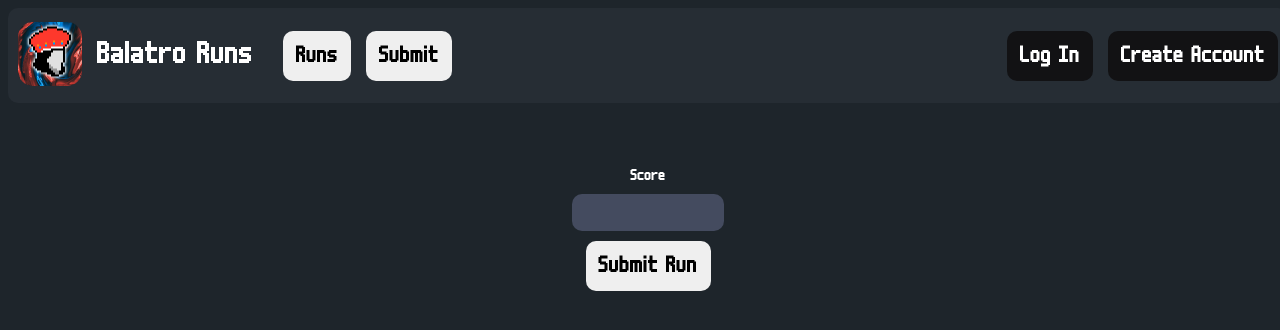
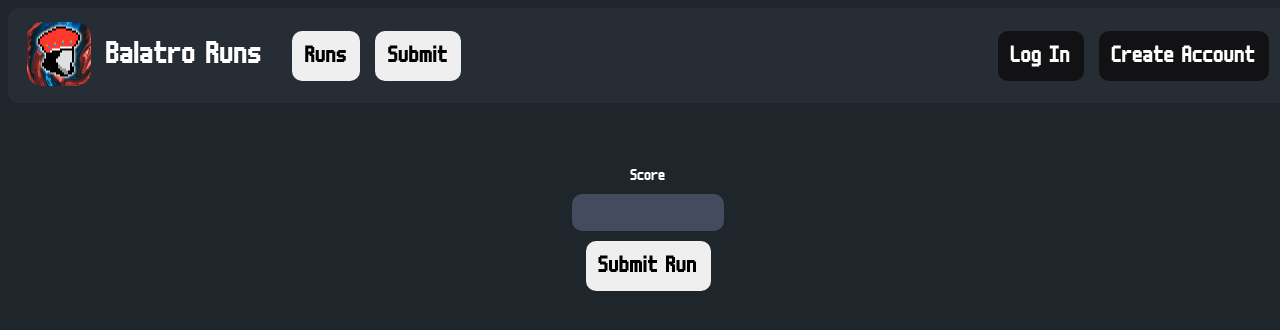
Before and after one commit to nozzelozze/BalatroRunTracker, a PHP site: page /new in a window 1280 px wide. Shown: the top 330 px of the page. Run offline with PHP 8.4, Linux system fonts and the light colour scheme; some libraries are stand-ins or nearby versions.

Commit message:
restructure styles

```diff
--- /dev/null
+++ b/public/css/Pages/_index.scss
@@ -0,0 +1,50 @@
+@use "utils/palette" as palette;
+@use "utils/utils" as utils;
+
+.main-page
+{
+    width: 100%;
+    display: grid;
+    grid-template-columns: 20% 60% 20%;
+}
+
+@mixin sidebar-item($height)
+{
+    background-color: palette.background(2);
+    @include utils.rounded(2);
+    height: $height;
+    width: 100%;
+    padding: 10px;
+}
+
+.navigation
+{
+    @include utils.flex-column(15px);
+    justify-content: start;
+    margin-right: 15px;
+    &__item
+    {
+        &--filter
+        {
+            @include sidebar-item(fit-content);
+        }
+    }
+}
+
+.stats
+{
+    @include utils.flex-column(15px);
+    justify-content: start;
+    margin-left: 15px;
+    &__item
+    {
+        width: 100%;
+        @include sidebar-item(fit-content);
+    }
+    &__stat
+    {
+        @include utils.flex-row(10px);
+        justify-content: start;
+        width: 100%;
+    }
+}
--- a/public/css/Utils/_globals.scss
+++ b/public/css/Utils/_globals.scss
@@ -188,6 +188,68 @@ input
     padding: 0.7rem;
 }
 
+
+@font-face
+{
+    font-family: "m6x11";
+    src: url("../assets/fonts/m6x11.ttf");
+}
+
+a {
+    color: inherit;
+    text-decoration: none;
+}
+
+*
+{
+    font-family: "m6x11";
+    box-sizing: border-box
+}
+
+body
+{
+    background-color: palette.background();
+    color: palette.white();
+    width: 100%;
+    @include utils.flex-column(16px);
+}
+
+.header
+{
+    width: 100%;
+    @include utils.box(palette.background(2));
+    padding-block: 0px;
+    @include utils.flex-row();
+    justify-content: space-between;
+    &__section
+    {
+        @include utils.flex-row(15px);
+        &__logo
+        {
+            @include utils.rounded(2);
+            height: 64px;
+        }
+    }
+    &__logo-text
+    {
+        font-size: xx-large;
+        color: palette.white();
+    }
+    min-height: 90px;
+}
+
+main
+{
+    width: 100%;
+}
+
+.app
+{
+    @include utils.flex-column(16px);
+    max-width: 1400px;
+    width: 100%;
+}
+
 ::-moz-selection
 {
     color: white;
--- a/public/css/style.css
+++ b/public/css/style.css
@@ -371,16 +371,6 @@ input {
   padding: 0.7rem;
 }
 
-::-moz-selection {
-  color: white;
-  background: lightblue;
-}
-
-::selection {
-  color: white;
-  background: lightblue;
-}
-
 @font-face {
   font-family: "m6x11";
   src: url("../assets/fonts/m6x11.ttf");
@@ -398,24 +388,19 @@ a {
 body {
   background-color: #1E252B;
   color: #ffffff;
+  width: 100%;
   display: flex;
   flex-direction: column;
   justify-content: center;
   align-items: center;
   gap: 16px;
-  width: 100%;
-}
-
-.header {
-  background-color: #262D34;
-  padding: 10px;
-  min-height: 30px;
-  border-radius: 10px;
-  max-width: 1400px;
 }
 
 .header {
   width: 100%;
+  padding: 1.2rem;
+  background-color: #262D34;
+  border-radius: 10px;
   padding-block: 0px;
   display: flex;
   flex-direction: row;
@@ -424,7 +409,6 @@ body {
   gap: 0px;
   justify-content: space-between;
   min-height: 90px;
-  max-width: 1400px;
 }
 .header__section {
   display: flex;
@@ -444,12 +428,64 @@ body {
 
 main {
   width: 100%;
+}
+
+.app {
+  display: flex;
+  flex-direction: column;
+  justify-content: center;
+  align-items: center;
+  gap: 16px;
   max-width: 1400px;
+  width: 100%;
+}
+
+::-moz-selection {
+  color: white;
+  background: lightblue;
+}
+
+::selection {
+  color: white;
+  background: lightblue;
+}
+
+.header {
+  width: 100%;
+  padding: 1.2rem;
+  background-color: #262D34;
+  border-radius: 10px;
+  padding-block: 0px;
+  display: flex;
+  flex-direction: row;
+  justify-content: center;
+  align-items: center;
+  gap: 0px;
+  justify-content: space-between;
+  min-height: 90px;
+}
+.header__section {
+  display: flex;
+  flex-direction: row;
+  justify-content: center;
+  align-items: center;
+  gap: 15px;
+}
+.header__section__logo {
+  border-radius: 15px;
+  height: 64px;
+}
+.header__logo-text {
+  font-size: xx-large;
+  color: #ffffff;
+}
+
+main {
+  width: 100%;
 }
 
 .main-page {
   width: 100%;
-  max-width: 1400px;
   display: grid;
   grid-template-columns: 20% 60% 20%;
 }
--- a/public/css/style.scss
+++ b/public/css/style.scss
@@ -6,120 +6,6 @@
 @use "Pages/notfound";
 @use "Pages/new";
 @use "Pages/run";
+@use "Pages/index";
 
 @use "utils/globals";
-
-@font-face
-{
-    font-family: "m6x11";
-    src: url("../assets/fonts/m6x11.ttf");
-}
-
-a {
-    color: inherit;
-    text-decoration: none;
-}
-
-*
-{
-    font-family: "m6x11";
-    box-sizing: border-box
-}
-
-body
-{
-    background-color: palette.background();
-    color: palette.white();
-    @include utils.flex-column(16px);
-    width: 100%;
-}
-
-
-%site-section
-{
-    background-color: palette.background(2);
-    padding: 10px;
-    min-height: 30px;
-    @include utils.rounded(1);
-    max-width: 1400px;
-}
-
-.header
-{
-    width: 100%;
-    @extend %site-section;
-    padding-block: 0px;
-    @include utils.flex-row();
-    justify-content: space-between;
-    &__section
-    {
-        @include utils.flex-row(15px);
-        &__logo
-        {
-            @include utils.rounded(2);
-            height: 64px;
-        }
-    }
-    &__logo-text
-    {
-        font-size: xx-large;
-        color: palette.white();
-    }
-    min-height: 90px;
-    max-width: 1400px;
-}
-
-main
-{
-    width: 100%;
-    max-width: 1400px;
-}
-.main-page
-{
-    width: 100%;
-    max-width: 1400px;
-    display: grid;
-    grid-template-columns: 20% 60% 20%;
-}
-
-@mixin sidebar-item($height)
-{
-    background-color: palette.background(2);
-    @include utils.rounded(2);
-    height: $height;
-    width: 100%;
-    padding: 10px;
-}
-
-.navigation
-{
-    @include utils.flex-column(15px);
-    justify-content: start;
-    margin-right: 15px;
-    &__item
-    {
-        &--filter
-        {
-            @include sidebar-item(fit-content);
-        }
-    }
-}
-
-
-.stats
-{
-    @include utils.flex-column(15px);
-    justify-content: start;
-    margin-left: 15px;
-    &__item
-    {
-        width: 100%;
-        @include sidebar-item(fit-content);
-    }
-    &__stat
-    {
-        @include utils.flex-row(10px);
-        justify-content: start;
-        width: 100%;
-    }
-}
--- a/src/ui/layout.php
+++ b/src/ui/layout.php
@@ -15,11 +15,13 @@
 </head>
 
 <body>
-    <?php include COMPONENTS."header.php" ?>
-    <main>
-        <?php echo $content; ?>
-    </main>
-    <?php include COMPONENTS."footer.php" ?>
+    <div class="app">
+        <?php include COMPONENTS."header.php" ?>
+        <main>
+            <?php echo $content; ?>
+        </main>
+        <?php include COMPONENTS."footer.php" ?>
+    </div>
 </body>
 
 </html>
```
Also changed, not shown: src/ui/views/index/index.php (indentation only), 1 other file.
